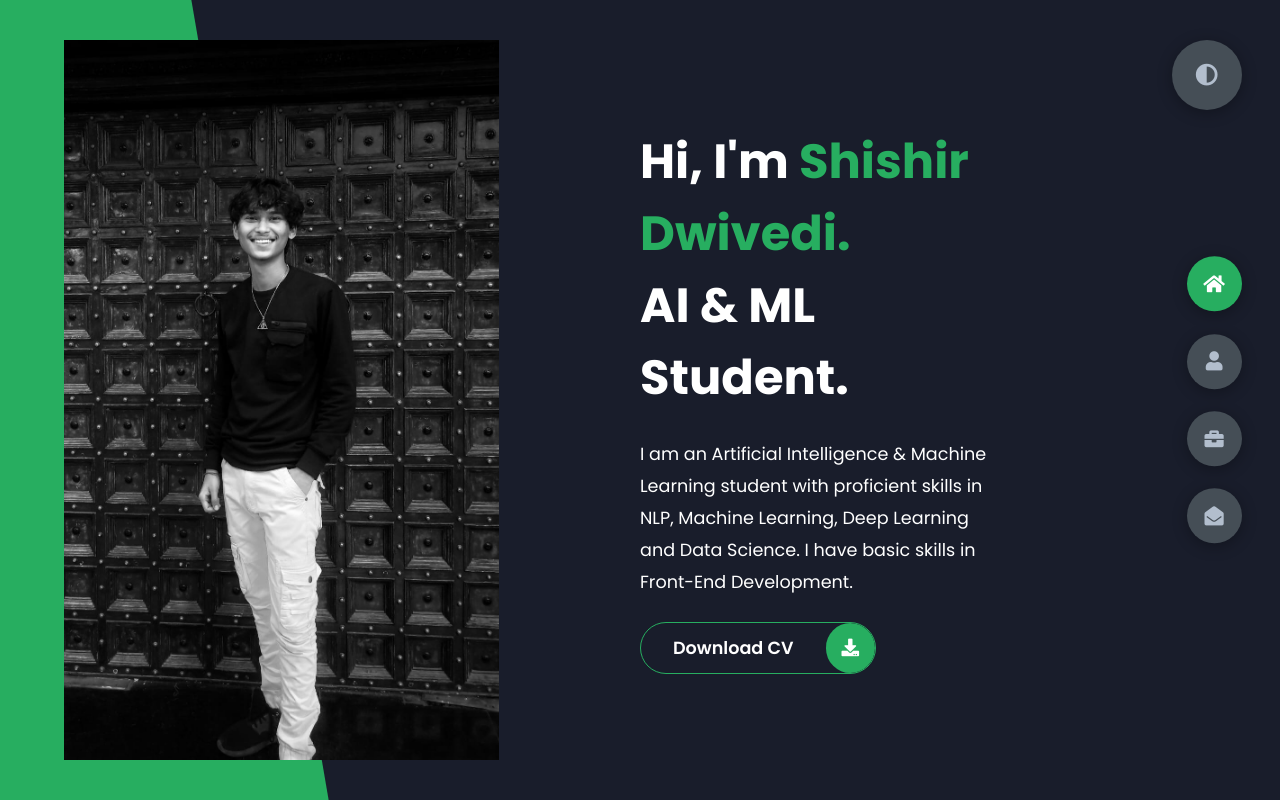
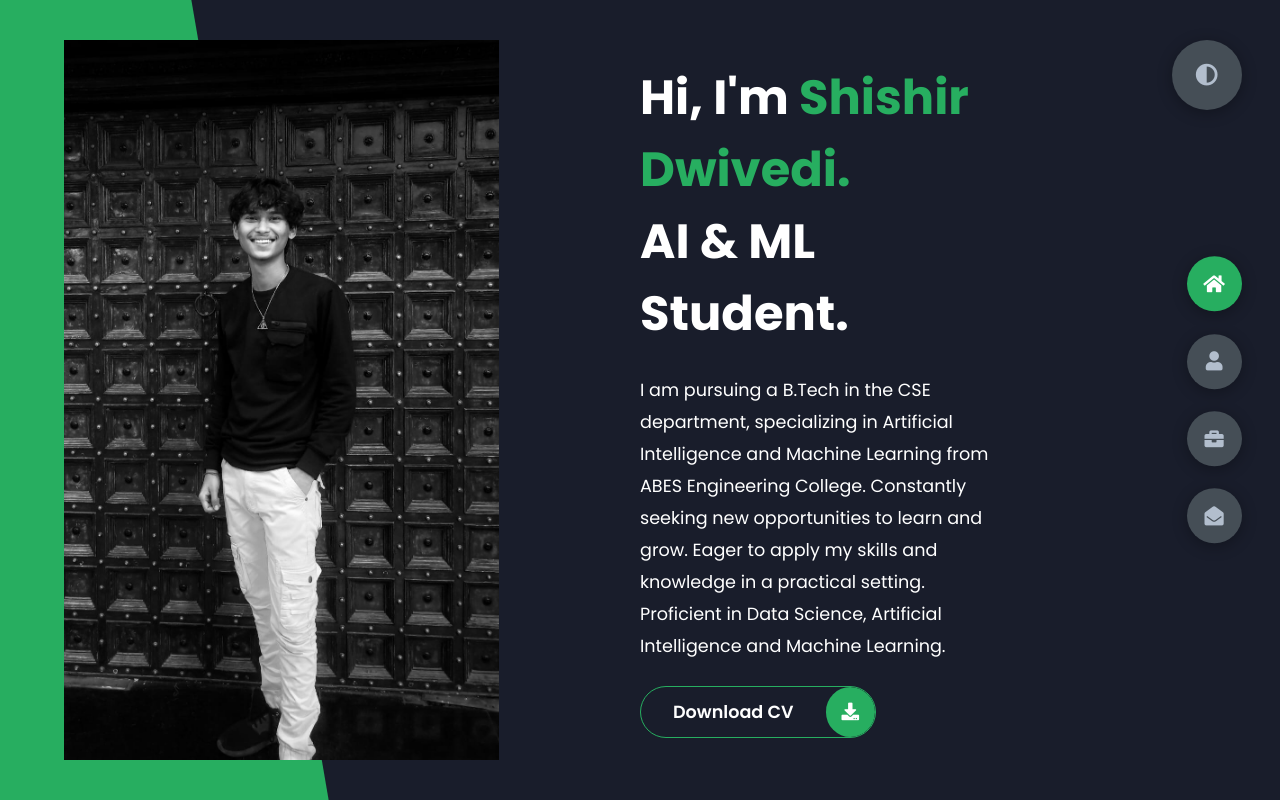
Before and after one commit to shishir-dwi/Personal-PortFolio, a plain HTML site: page index.html in a window 1280 px wide. Drawn offline with Linux system fonts and the light colour scheme.

Commit message:
Update index.html
Updated home page.

```diff
--- a/index.html
+++ b/index.html
@@ -26,10 +26,11 @@
                     AI & ML Student.
                 </h1>
                 <p>
-                    I am an Artificial Intelligence & Machine Learning
-                    student with proficient skills in NLP, Machine Learning,
-                    Deep Learning and Data Science. I have basic skills in
-                    Front-End Development.
+                    I am pursuing a B.Tech in the CSE department, specializing in
+                    Artificial Intelligence and Machine Learning from ABES Engineering
+                    College. Constantly seeking new opportunities to learn and grow.
+                    Eager to apply my skills and knowledge in a practical setting.
+                    Proficient in Data Science, Artificial Intelligence and Machine Learning.
                 </p>
                 <div class="btn-con">
                     <a href="https://drive.google.com/file/d/19nwQ3-kmvytpLgxFuGVuFJdDFJDY0sG2/view?usp=sharing" class="main-btn" download="Resume.pdf" target="_blank">
```
